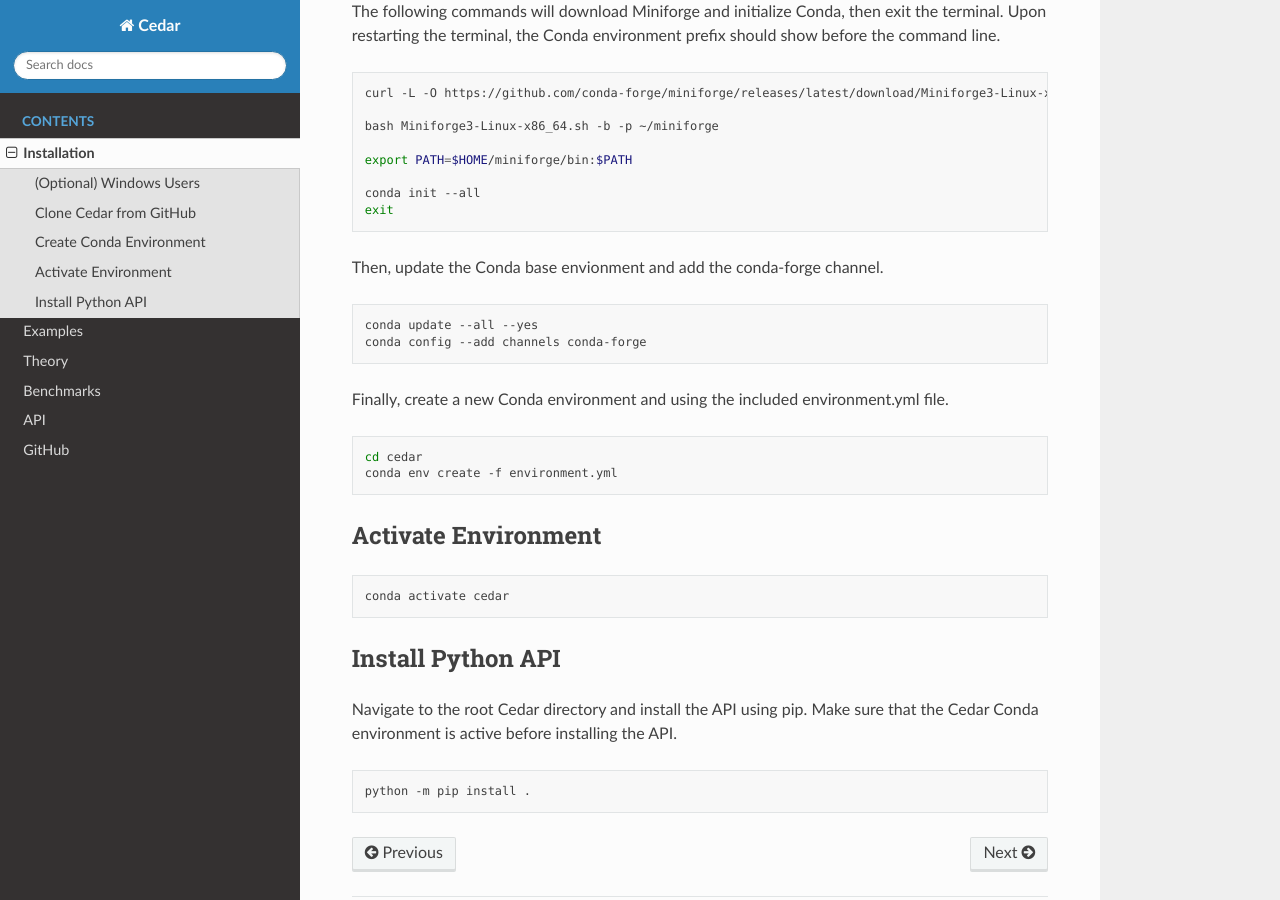
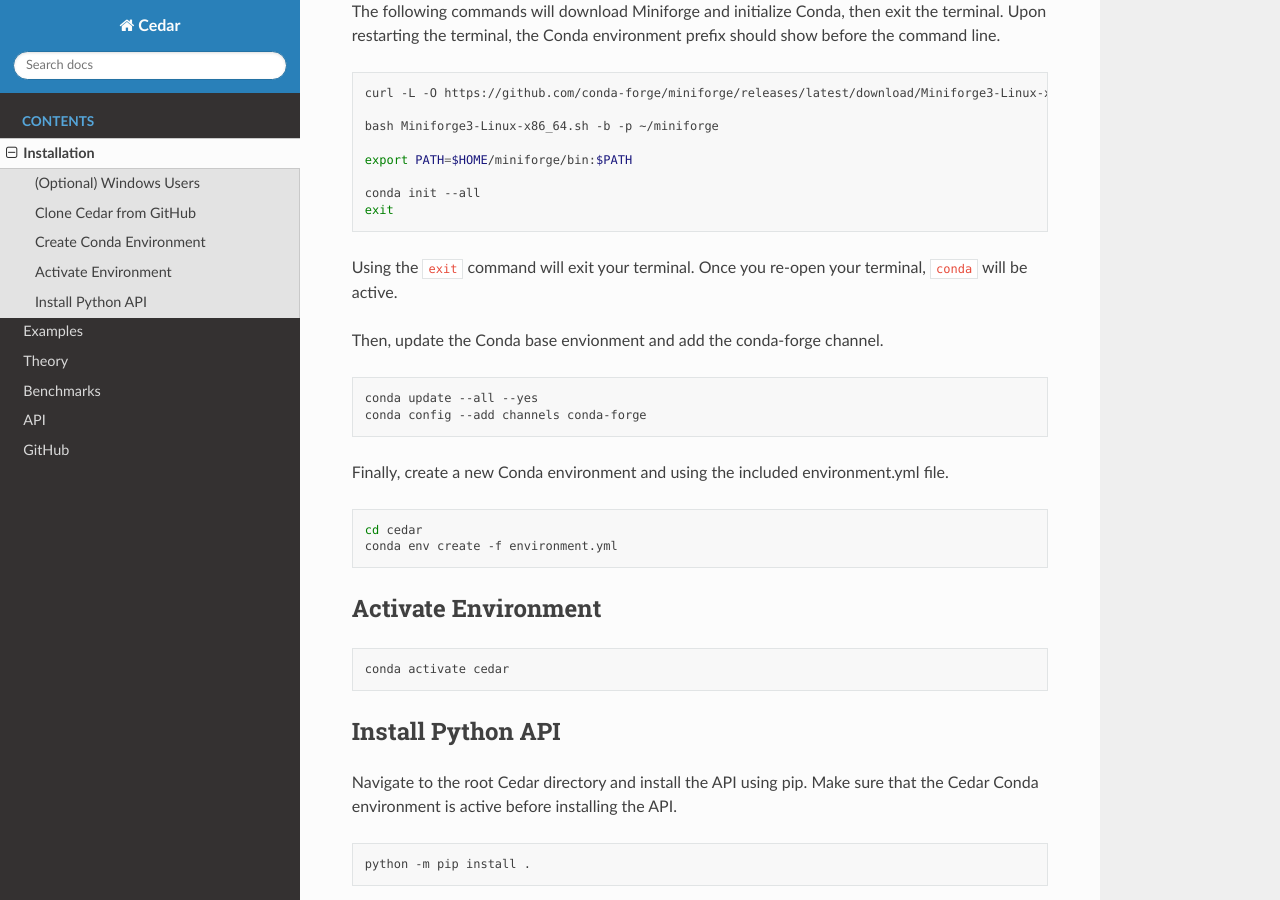
Before and after one commit to jcstonehill/cedar, a Sphinx documentation site: the page built from docs/source/installation.rst, in a window 1280 px wide and 900 px high, scrolled down 856 px. Built offline with Sphinx 7.4.7 and the Read the Docs theme 3.1.0, drawn with Linux system fonts in a browser that asks for light colours.

Commit message:
Small tweaks to installation instructions.

```diff
--- a/docs/source/installation.rst
+++ b/docs/source/installation.rst
@@ -46,6 +46,8 @@
     conda init --all
     exit
 
+Using the ``exit`` command will exit your terminal. Once you re-open your terminal, ``conda`` will be active.
+
 Then, update the Conda base envionment and add the conda-forge channel.
 
 .. code-block:: bash
```
